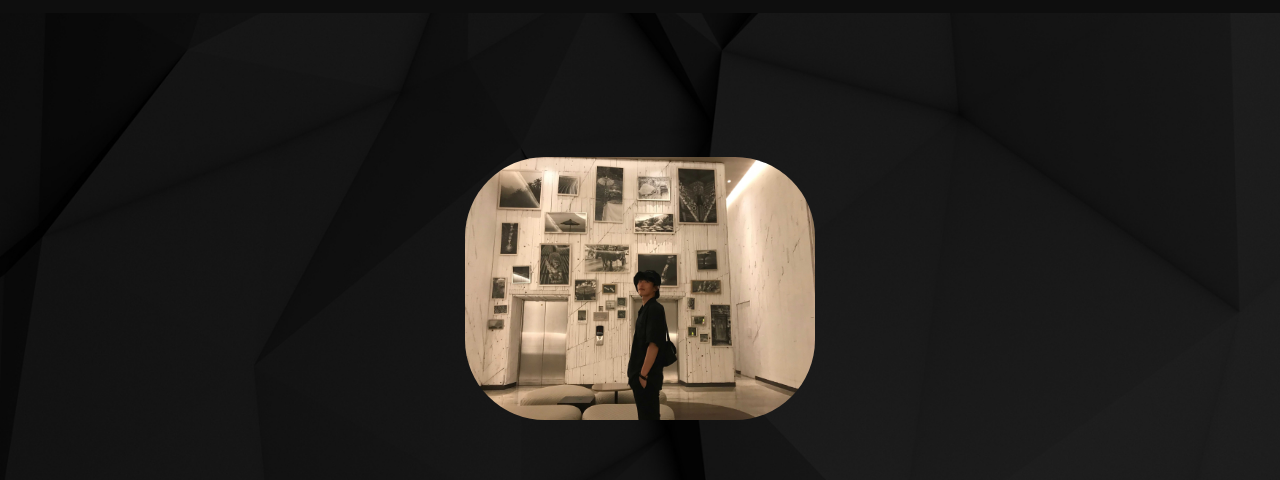
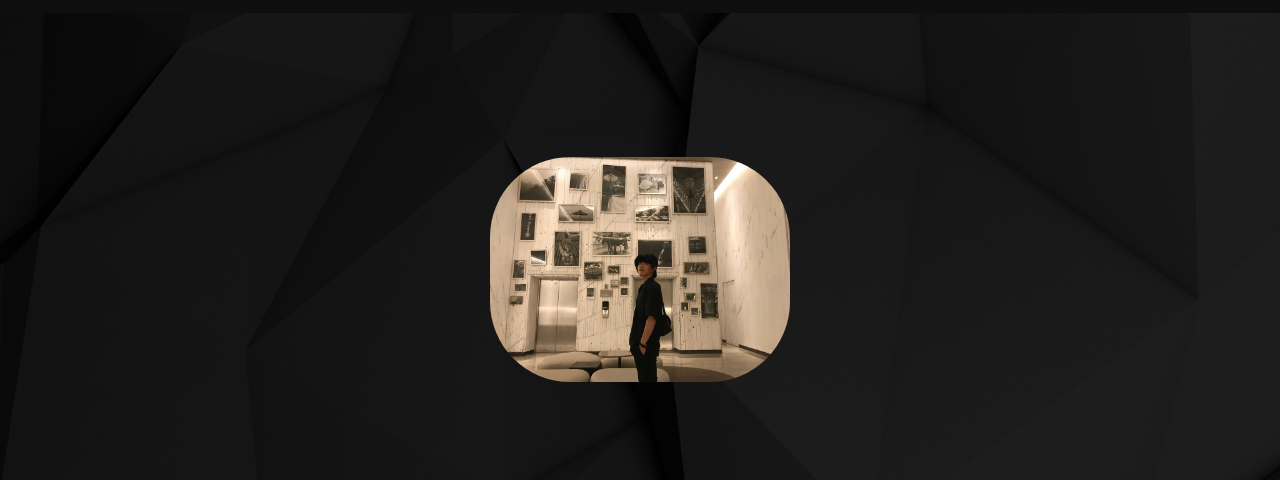
Before and after one commit to qhdep587/portfolio, a website with bundled scripts: page index.html in a window 1280 px wide. Shown: the part 91-571 px from the top of the page. Built offline with nearby package versions, Linux system fonts and the light colour scheme.

Commit message:
Update index.html

```diff
--- a/index.html
+++ b/index.html
@@ -52,7 +52,7 @@
     <div class="container d-flex align-items-center flex-column">
       <br><br>
       <!-- Masthead Avatar Image -->
-      <img class="masthead-avatar mb-5" src="img/dy.jpg"  style="border-radius: 80px; width: 350px; alt="me">
+      <img class="masthead-avatar mb-5" src="img/dy.jpg"  style="border-radius: 80px; width: 300px; alt="me">
 
       <br>
       <br><br>
```
